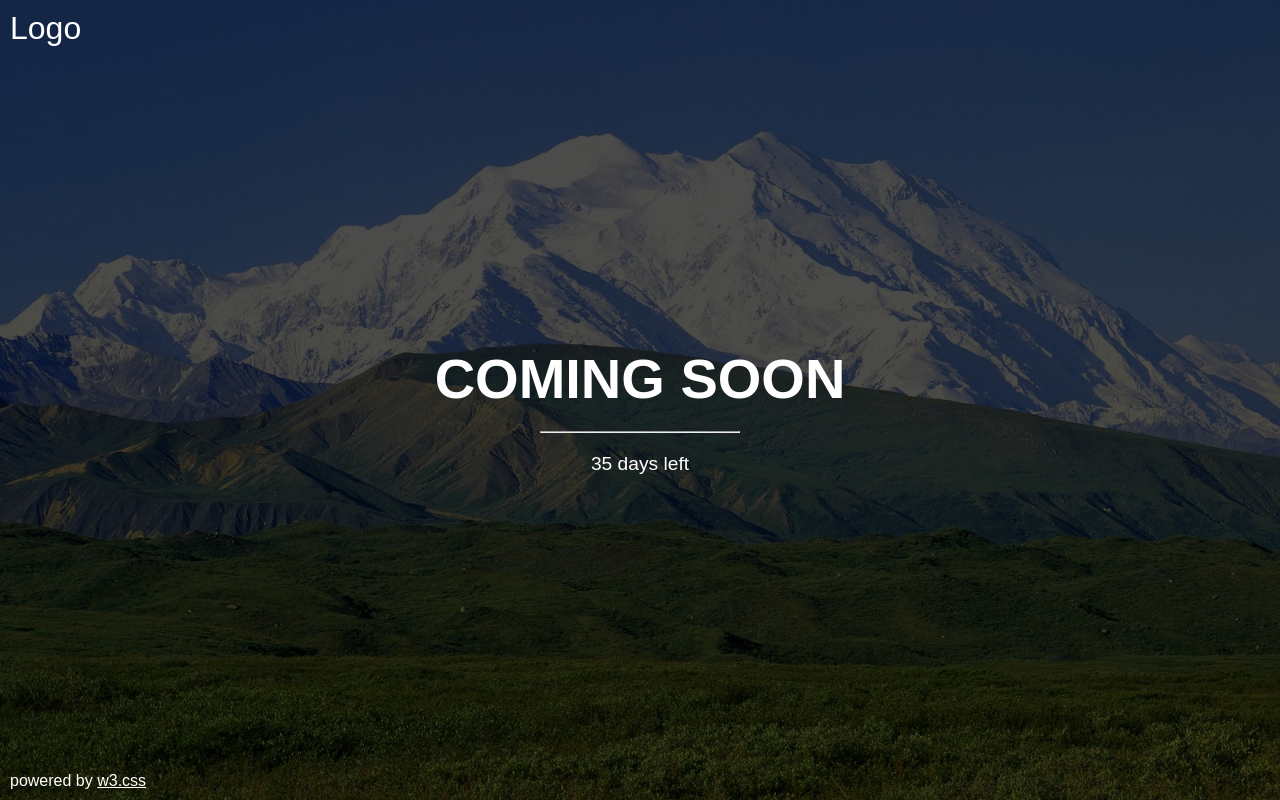
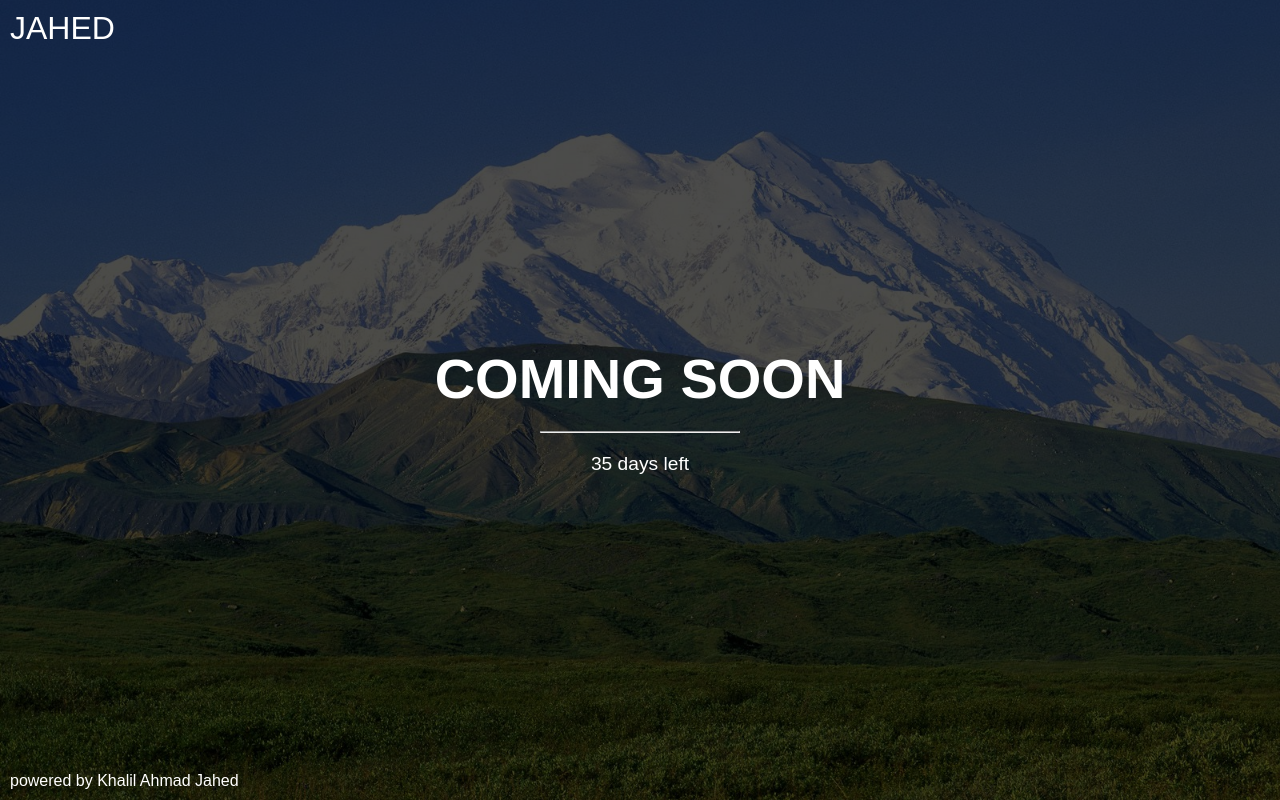
Before and after one commit to khalilahmadjahed/Coming-Soon, a plain HTML site: page index.html in a window 1280 px wide. Drawn offline with Linux system fonts and the light colour scheme.

Commit message:
Modified some text

```diff
--- a/index.html
+++ b/index.html
@@ -7,14 +7,14 @@
     <link rel="stylesheet" href="style.css">
 </head>
 <body>
-    <div class="logo">Logo</div>
+    <div class="logo">JAHED</div>
     <div class="container">
         <h1>COMING SOON</h1>
         <hr>
         <p>35 days left</p>
     </div>
     <footer>
-        <p>powered by <a href="#">w3.css</a></p>
+        <p>powered by Khalil Ahmad Jahed</p>
     </footer>
 </body>
 </html>
```
